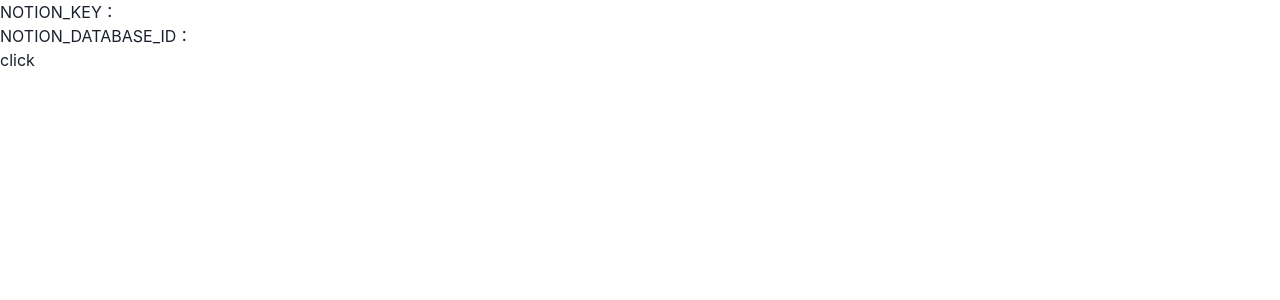
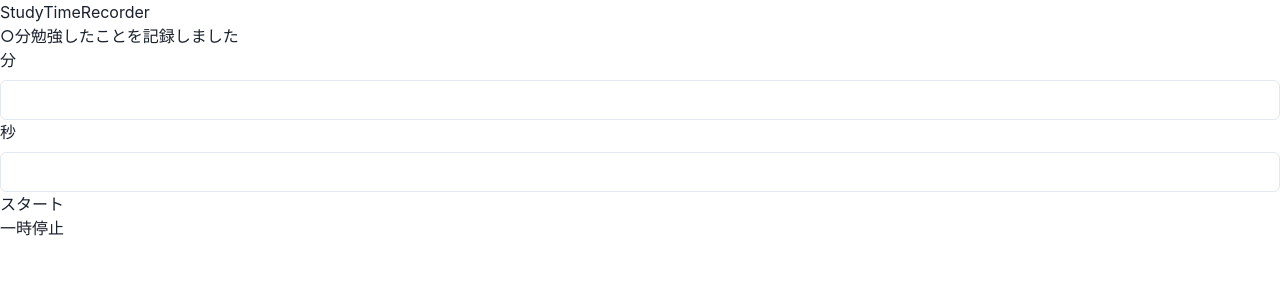
Before and after one commit to YukiKakihara/study-time-recorder, a Next.js app: page / in a window 1280 px wide. Shown: the top 300 px of the page. Built offline with nearby package versions, Linux system fonts and the light colour scheme.

Commit message:
templateコンポーネントを作った

```diff
--- /dev/null
+++ b/components/templates/Root/Root.tsx
@@ -0,0 +1,27 @@
+import React from 'react';
+import { Box, FormControl, FormLabel, Input } from '@chakra-ui/react';
+
+type Props = {
+  className?: string;
+};
+
+export const Component: React.FC<Props> = ({ className }) => {
+  return (
+    <Box>
+      <FormControl>
+        <div>StudyTimeRecorder</div>
+        <div>○分勉強したことを記録しました</div>
+        <FormLabel htmlFor="minite">分</FormLabel>
+        <Input id="minite" type="minite" />
+        <FormLabel htmlFor="second">秒</FormLabel>
+        <Input id="second" type="second" />
+        <div>スタート</div>
+        <div>一時停止</div>
+      </FormControl>
+    </Box>
+  );
+};
+
+export const Root: React.FC<Props> = (props) => {
+  return <Component {...props} />;
+};
--- /dev/null
+++ b/components/templates/Root/index.ts
@@ -0,0 +1 @@
+export { Root } from './Root';
--- a/pages/index.tsx
+++ b/pages/index.tsx
@@ -1,25 +1,20 @@
 import type { NextPage } from 'next';
 import { formatDate } from 'utils/formatDate';
+import { Root } from 'templates/Root';
 
 const Page: NextPage = () => {
-  return (
-    <>
-      <div>NOTION_KEY：{process.env.NOTION_KEY}</div>
-      <div>NOTION_DATABASE_ID：{process.env.NOTION_DATABASE_ID}</div>
-      <button onClick={onClick}>click</button>
-    </>
-  );
+  return <Root />;
 };
 
-const onClick = () => {
-  const apiPath = '/api/add_memo';
-  fetch(apiPath, {
-    body: JSON.stringify({
-      date: formatDate(new Date()),
-      title: 'onClickテスト',
-    }),
-    method: 'POST',
-  });
-};
+// const onClick = () => {
+//   const apiPath = '/api/add_memo';
+//   fetch(apiPath, {
+//     body: JSON.stringify({
+//       date: formatDate(new Date()),
+//       title: 'onClickテスト',
+//     }),
+//     method: 'POST',
+//   });
+// };
 
 export default Page;
--- a/tsconfig.json
+++ b/tsconfig.json
@@ -16,6 +16,7 @@
     "incremental": true,
     "baseUrl": "./",
     "paths": {
+      "templates/*": ["components/templates/*"],
       "utils/*": ["utils/*"]
     }
   },
```
Also changed, not shown: .eslintrc.json (added).
